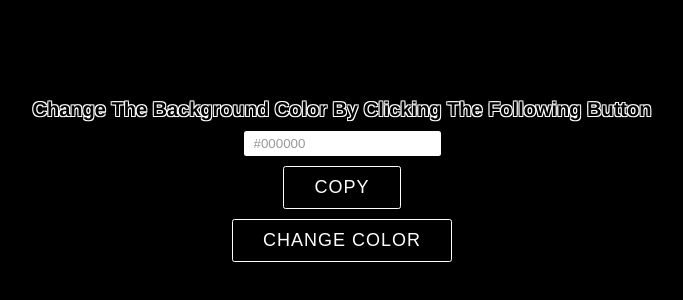
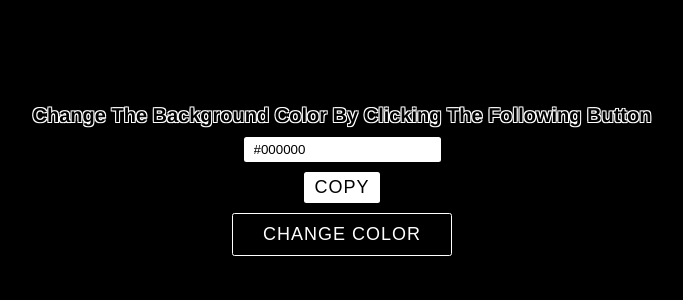
Before and after one commit to mbratul/dom_project, a plain HTML site: page p05_generate_hexa_code_bgcolor/index.html in a window 1280 px wide. Shown: the part 220-520 px from the top of the page, without its empty margins (298-981 px from the left). Drawn offline with Linux system fonts and the light colour scheme.

Commit message:
project updated

```diff
--- a/p05_generate_hexa_code_bgcolor/css/style.css
+++ b/p05_generate_hexa_code_bgcolor/css/style.css
@@ -27,12 +27,14 @@ body {
   gap: 1rem;
 }
 input[type="text"],
-input[type="text"]:disabled {
+input[type="text"]:disabled,
+.copy-btn {
   background-color: #fff;
-  color: #999;
+  color: #000;
   border: #000;
   padding: 0.5rem 1rem;
   border-radius: 0.25rem;
+  box-shadow: 0px 4px 8px 0 rgba(0, 0, 0, 0.2);
 }
 
 button {
```
